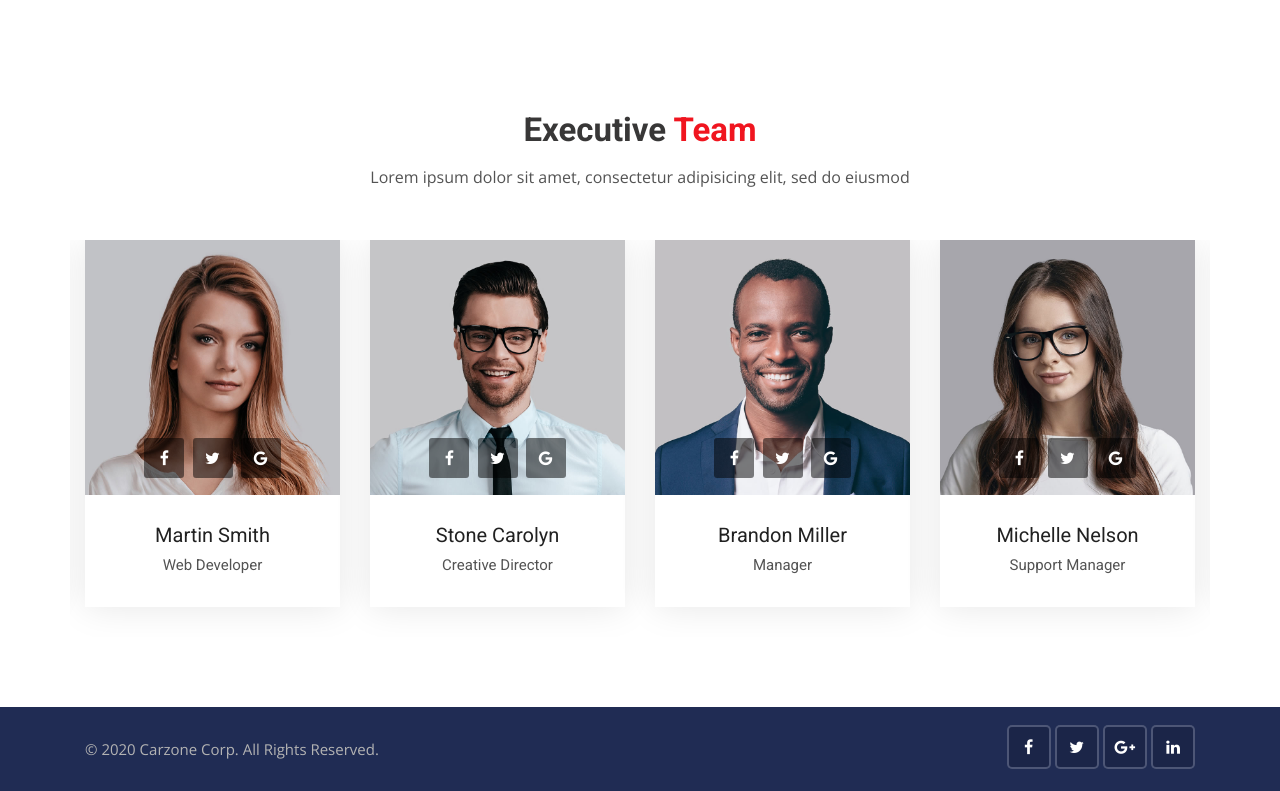
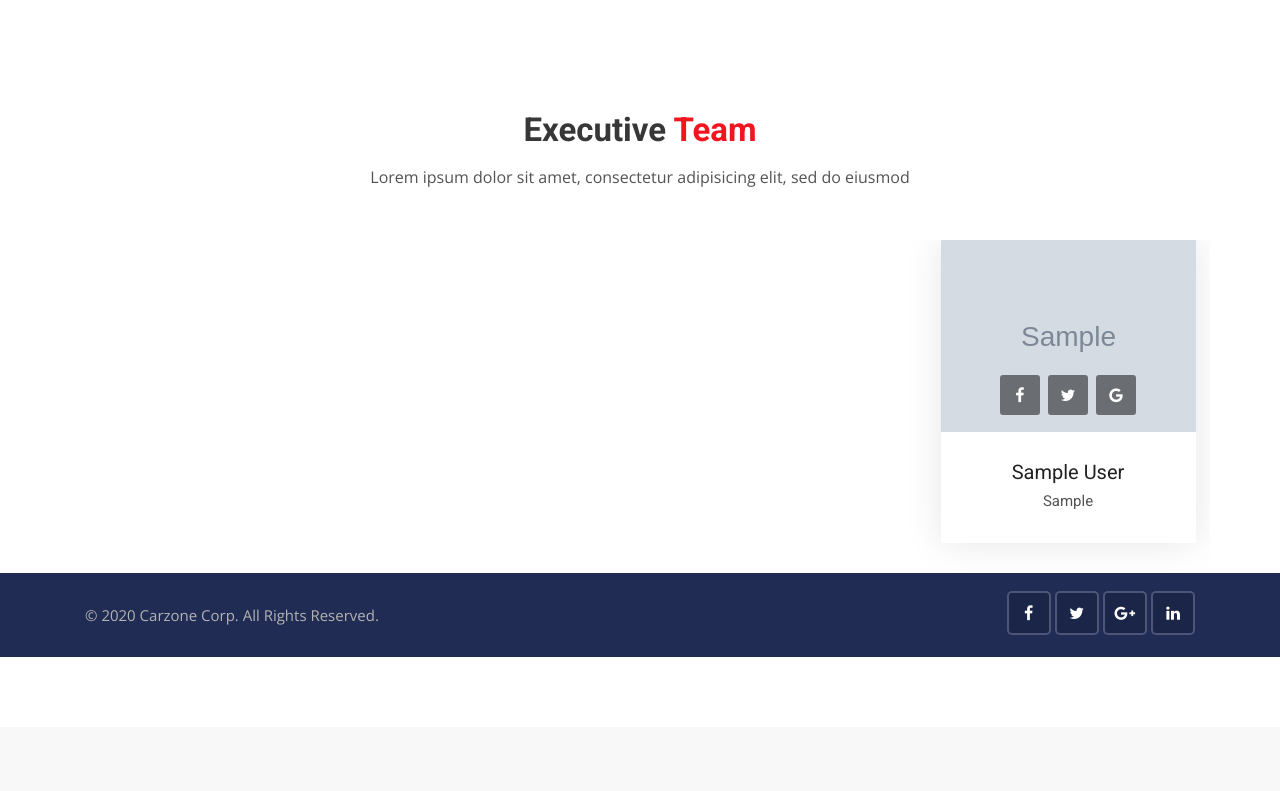
Before and after one commit to dborodin836/car-store, a Django app: template templates/pages/about.html in a window 1280 px wide. Shown: the part 847-1638 px from the top of the page. After the commit the page ends 1504 px from the top, so only its background shows below. Run offline with Django 4.2, Linux system fonts and the light colour scheme; the template is opened without the code that fills it: values that come from a table or form of the project are taken from there, others are empty; tables that the repository leaves empty hold one stand-in row (values such as "Sample post"); grey boxes marked "Sample" are stand-in pictures; parts of the project's set-up code (start-up, migrations or seed data) failed here and were passed over; some libraries are stand-ins or nearby versions.

Commit message:
teams part on about; fixed home button;

```diff
--- a/pages/views.py
+++ b/pages/views.py
@@ -13,7 +13,11 @@
 
 
 def about(request):
-    return render(request, 'pages/about.html')
+    teams = Team.objects.all()
+    data = {
+        'teams': teams,
+    }
+    return render(request, 'pages/about.html', data)
 
 
 def services(request):
--- a/templates/includes/navbar.html
+++ b/templates/includes/navbar.html
@@ -12,7 +12,7 @@
             <div class="navbar-collapse collapse w-100" id="navbar">
                 <ul class="navbar-nav ml-auto">
                     <li class="nav-item">
-                        <a class="nav-link dropdown-toggle" href="{% url 'home' %}" id="navbarDropdownMenuLink" data-toggle="dropdown" aria-haspopup="true" aria-expanded="false">
+                        <a class="nav-link dropdown-toggle" href="{% url 'home' %}">
                             Home
                         </a>
                     </li>
@@ -31,8 +31,6 @@
                             Services
                         </a>
                     </li>
-
-
                     <li class="nav-item dropdown">
                         <a class="nav-link" href="{% url 'contact' %}">Contact</a>
                     </li>
--- a/templates/pages/about.html
+++ b/templates/pages/about.html
@@ -83,97 +83,26 @@
         <!-- Slick slider area start -->
         <div class="slick-slider-area clearfix">
             <div class="row slick-carousel" data-slick='{"slidesToShow": 4, "responsive":[{"breakpoint": 1024,"settings":{"slidesToShow": 2}}, {"breakpoint": 768,"settings":{"slidesToShow": 1}}]}'>
+                {% for team in teams %}
                 <div class="slick-slide-item">
                     <div class="team-1">
                         <div class="photo">
                             <a href="#">
-                                <img src="{% static 'img/avatar/avatar-12.jpg' %}" alt="team-1" class="img-fluid">
+                                <img src="{{ team.image.url }}" alt="team-1" class="img-fluid">
                             </a>
                             <div class="social-list clearfix">
-                                <a href="#" class="facebook-bg"><i class="fa fa-facebook"></i></a>
-                                <a href="#" class="twitter-bg"><i class="fa fa-twitter"></i></a>
-                                <a href="#" class="google-bg"><i class="fa fa-google"></i></a>
+                                <a href="{{ team.facebook_link }}" target="_blank"class="facebook-bg"><i class="fa fa-facebook"></i></a>
+                                <a href="{{ team.twitter_link }}" target="_blank"class="twitter-bg"><i class="fa fa-twitter"></i></a>
+                                <a href="{{ team.google_plus_link }}" target="_blank"class="google-bg"><i class="fa fa-google"></i></a>
                             </div>
                         </div>
                         <div class="details">
-                            <h4><a href="team-detail.html">Brandon Miller</a></h4>
-                            <h5>Manager</h5>
+                            <h4><a href="team-detail.html">{{ team.first_name }} {{ team.last_name }}</a></h4>
+                            <h5>{{ team.designation }}</h5>
                         </div>
                     </div>
                 </div>
-                <div class="slick-slide-item">
-                    <div class="team-1">
-                        <div class="photo">
-                            <a href="#">
-                                <img src="{% static 'img/avatar/avatar-9.jpg' %}" alt="team-1" class="img-fluid">
-                            </a>
-                            <div class="social-list clearfix">
-                                <a href="#" class="facebook-bg"><i class="fa fa-facebook"></i></a>
-                                <a href="#" class="twitter-bg"><i class="fa fa-twitter"></i></a>
-                                <a href="#" class="google-bg"><i class="fa fa-google"></i></a>
-                            </div>
-                        </div>
-                        <div class="details">
-                            <h4><a href="team-detail.html">Michelle Nelson</a></h4>
-                            <h5>Support Manager</h5>
-                        </div>
-                    </div>
-                </div>
-                <div class="slick-slide-item">
-                    <div class="team-1">
-                        <div class="photo">
-                            <a href="#">
-                                <img src="{% static 'img/avatar/avatar-11.jpg' %}" alt="team-1" class="img-fluid">
-                            </a>
-                            <div class="social-list clearfix">
-                                <a href="#" class="facebook-bg"><i class="fa fa-facebook"></i></a>
-                                <a href="#" class="twitter-bg"><i class="fa fa-twitter"></i></a>
-                                <a href="#" class="google-bg"><i class="fa fa-google"></i></a>
-                            </div>
-                        </div>
-                        <div class="details">
-                            <h4><a href="team-detail.html">Stone Carolyn</a></h4>
-                            <h5>Creative Director</h5>
-                        </div>
-                    </div>
-                </div>
-                <div class="slick-slide-item">
-                    <div class="team-1">
-                        <div class="photo">
-                            <a href="#">
-                                <img src="{% static 'img/avatar/avatar-10.jpg' %}" alt="team-1" class="img-fluid">
-                            </a>
-                            <div class="social-list clearfix">
-                                <a href="#" class="facebook-bg"><i class="fa fa-facebook"></i></a>
-                                <a href="#" class="twitter-bg"><i class="fa fa-twitter"></i></a>
-                                <a href="#" class="google-bg"><i class="fa fa-google"></i></a>
-                            </div>
-                        </div>
-                        <div class="details">
-                            <h4><a href="team-detail.html">Martin Smith</a></h4>
-                            <h5>Web Developer</h5>
-                        </div>
-                    </div>
-                </div>
-                <div class="slick-slide-item">
-                    <div class="team-1">
-                        <div class="photo">
-                            <a href="#">
-                                <img src="{% static 'img/avatar/avatar-11.jpg' %}" alt="team-1" class="img-fluid">
-                            </a>
-                            <div class="social-list clearfix">
-                                <a href="#" class="facebook-bg"><i class="fa fa-facebook"></i></a>
-                                <a href="#" class="twitter-bg"><i class="fa fa-twitter"></i></a>
-                                <a href="#" class="google-bg"><i class="fa fa-google"></i></a>
-                            </div>
-                        </div>
-                        <div class="details">
-                            <h4><a href="team-detail.html">Stone Carolyn</a></h4>
-                            <h5>Creative Director</h5>
-                        </div>
-                    </div>
-                </div>
-            </div>
+                {% endfor %}
         </div>
     </div>
 </div>
```
